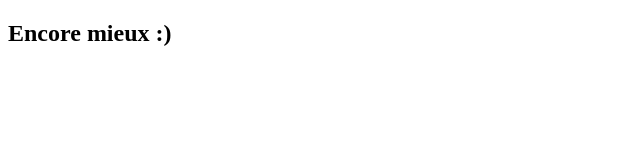
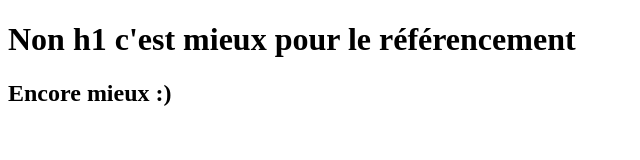
Before and after one commit to Joz84/hackeuses, a plain HTML site: page index.html in a window 1280 px wide. Shown: the whole page, without its empty margins (0-640 px from the left). Drawn offline with Linux system fonts and the light colour scheme.

Commit message:
Update index.html

```diff
--- a/index.html
+++ b/index.html
@@ -5,6 +5,7 @@
   <title>Document</title>
 </head>
 <body>
+  <h1>Non h1 c'est mieux pour le référencement</h1>
   <h2>Encore mieux :)</h2>
 </body>
 </html>
```
